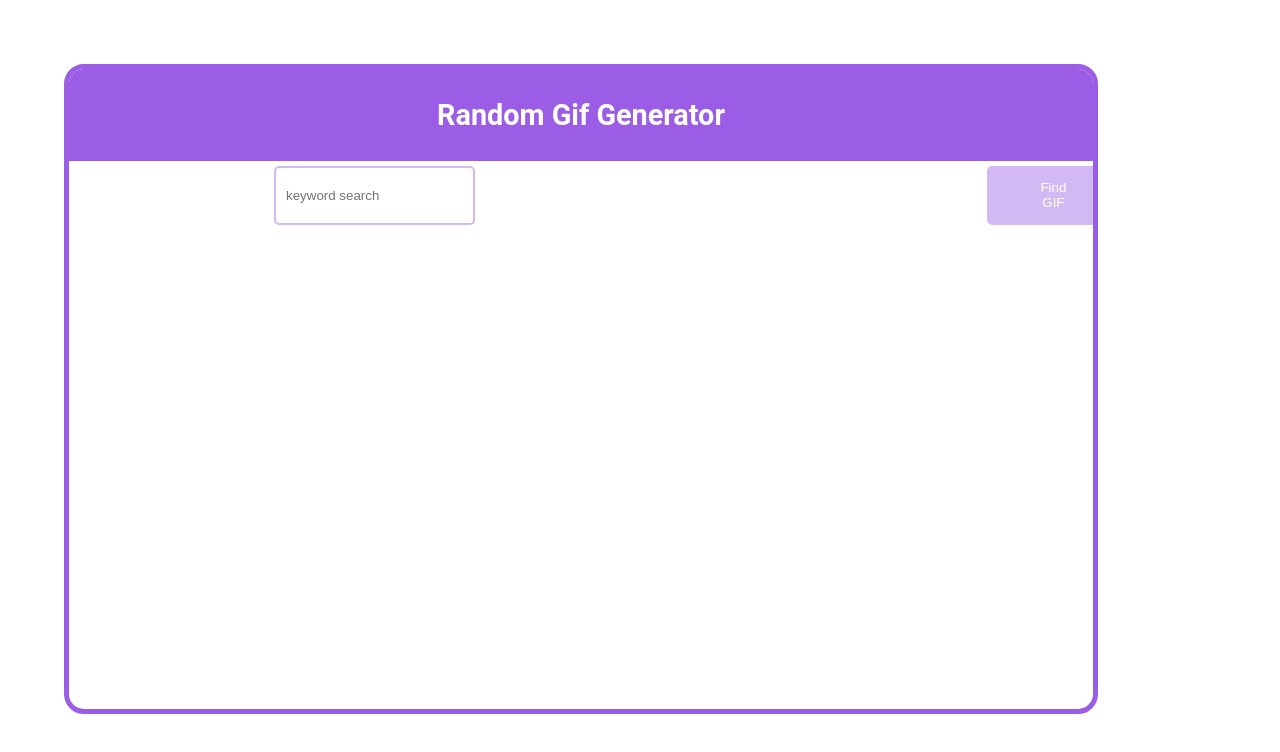
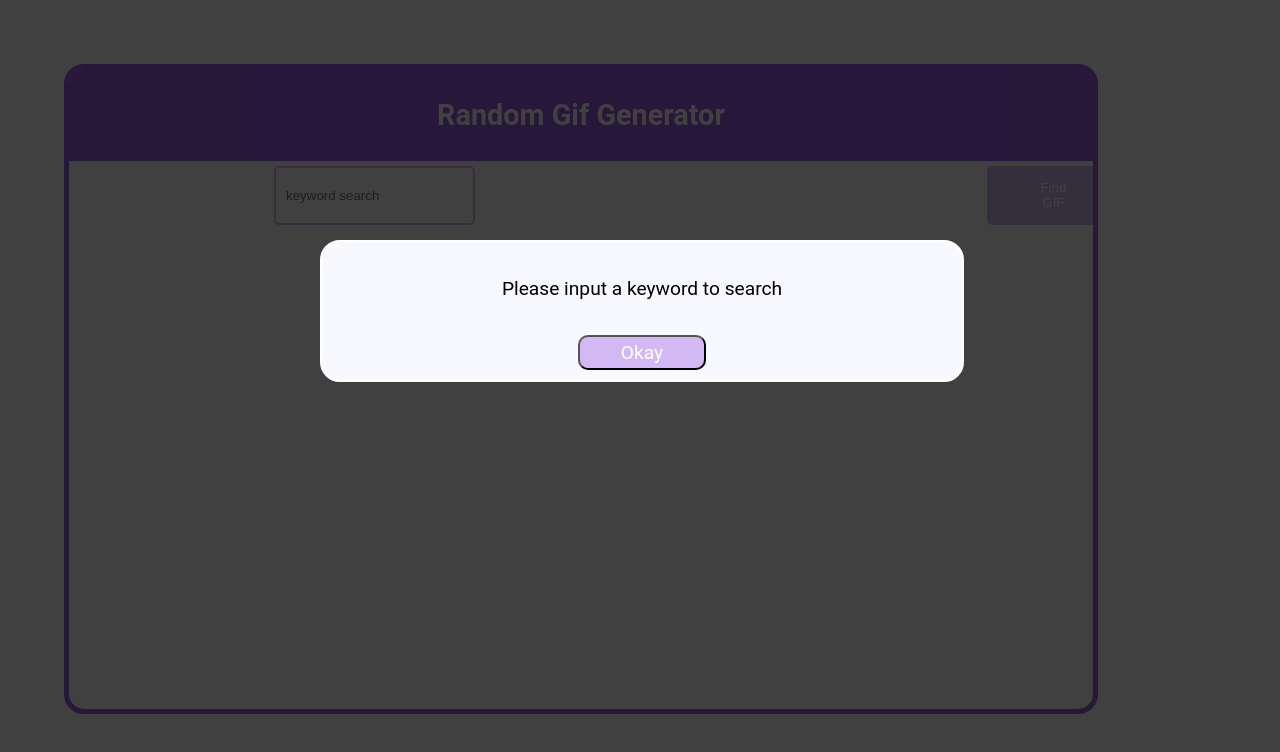
Before and after one commit to siangyin/ReactMiniProj, a React (Create React App) app in the folder random-gif/: page / in a window 1280 px wide. Both pictures are taken after typing "Sample" into the empty fields and a click on the button "Find GIF". Shown: the top 752 px of the page. Built offline with nearby package versions, Linux system fonts and the light colour scheme.

Commit message:
added alert for empty keyword submission

```diff
--- a/random-gif/src/App.js
+++ b/random-gif/src/App.js
@@ -1,23 +1,31 @@
-import React from "react";
+import React, { useState, useEffect } from "react";
 import "./index.css";
 import Header from "./components/Header";
 import Input from "./components/Input";
 import Gallery from "./components/Gallery";
+import Alert from "./components/Alert";
 
 function App() {
 	// https://tenor.com/view/so-cute-gif-18039115
 
 	//input get the search key from there, and button handler
-
+	const [alert, setAlert] = useState(false);
 	function handleSavedWord(str) {
-		if (str === "random") {
+		if (str.trim.length === 0) {
+			setAlert(true);
+		} else if (str === "random") {
 			console.log("find random gif");
 		} else {
 			console.log(`find ${str} gif`);
 		}
 	}
+
+	function hideAlert(e) {
+		setAlert(false);
+	}
 	return (
 		<div className="App">
+			{alert && <Alert handleOkay={hideAlert} />}
 			<Header></Header>
 			<Input onSavedWord={handleSavedWord} />
 			<Gallery></Gallery>
--- /dev/null
+++ b/random-gif/src/components/Alert.css
@@ -0,0 +1,46 @@
+.backdrop {
+	position: fixed;
+	top: 0;
+	left: 0;
+	width: 100%;
+	height: 100vh;
+	z-index: 10;
+	background: rgba(0, 0, 0, 0.75);
+}
+
+.alert {
+	position: fixed;
+	border-radius: 20px;
+	top: 30vh;
+	left: 25%;
+	width: 50%;
+	z-index: 100;
+	overflow: hidden;
+	border: white 2px solid;
+	background-color: ghostwhite;
+}
+
+.content {
+	padding: 1rem;
+	text-align: center;
+}
+
+.okbtn {
+	font: inherit;
+	border-radius: 10px;
+	background: #d3b9f4;
+	color: white;
+	padding: 0.25rem 1rem;
+	cursor: pointer;
+	margin: 10px 40% 10px 40%;
+	width: 20%;
+	display: flex;
+	justify-content: center;
+	align-items: center;
+}
+
+.okbtn:hover,
+.okbtn:active {
+	background: #9b5de5;
+	border-color: #9b5de5;
+}
--- /dev/null
+++ b/random-gif/src/components/Alert.jsx
@@ -0,0 +1,17 @@
+import React from "react";
+import "./Alert.css";
+
+function Alert(props) {
+	return (
+		<div className="backdrop" onClick={props.handleOkay}>
+			<div className="alert">
+				<p className="content">Please input a keyword to search</p>
+				<button className="okbtn" onClick={props.handleOkay}>
+					Okay
+				</button>
+			</div>
+		</div>
+	);
+}
+
+export default Alert;
```
